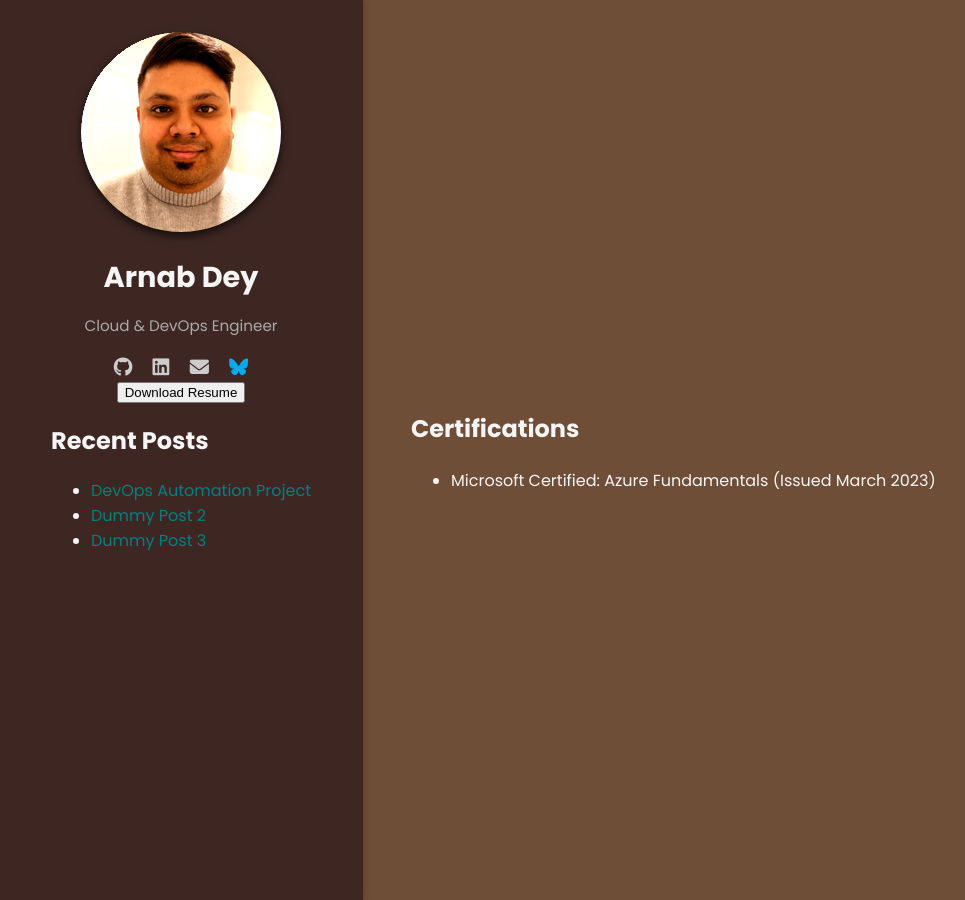
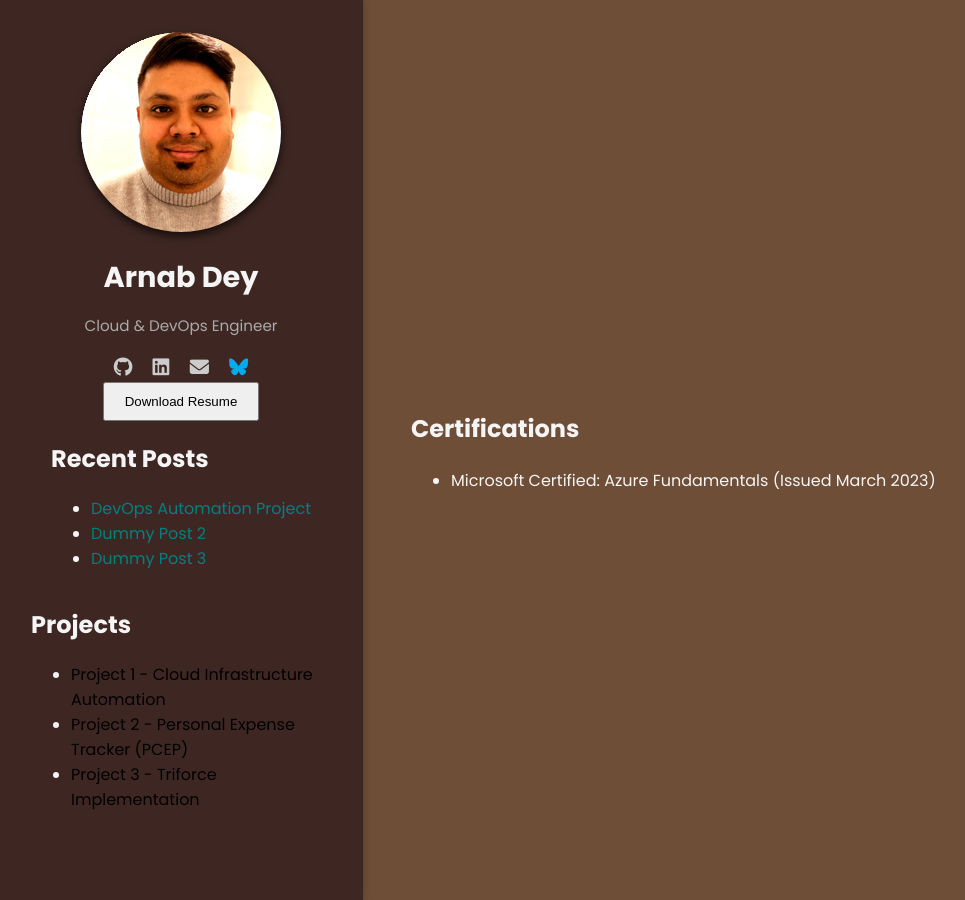
Before and after one commit to arnabdey73/arnabdey73.github.io, a Jekyll site: the page built from certifications.md, in a window 1280 px wide. Shown: the whole page, without its empty margins (1-966 px from the left). Built offline with Jekyll 4.4.1, drawn with Linux system fonts in a browser that asks for light colours; nearby versions of some CDN libraries; our own code applies the rules of GitHub Pages for plain Markdown files.

Commit message:
Moved Projects to the sidebar

```diff
--- a/_layouts/default.html
+++ b/_layouts/default.html
@@ -37,6 +37,14 @@
           <li><a href="#">Dummy Post 3</a></li>
         </ul>
       </div>
+      <div class="projects">
+        <h2>Projects</h2>
+        <ul>
+          <li><a href="https://github.com/arnabdey73/devops-python-automation-project">Project 1 - Cloud Infrastructure Automation</a></li>
+          <li><a href="https://github.com/arnabdey73/personal-expense-tracker">Project 2 - Personal Expense Tracker (PCEP)</a></li>
+          <li><a href="https://github.com/arnabdey73/triforce-first">Project 3 - Triforce Implementation</a></li>
+        </ul>
+      </div>
     </aside>
 
     <main class="content">
--- a/assets/css/style.css
+++ b/assets/css/style.css
@@ -101,3 +101,7 @@ body {
     color: #1da1f2; /* Hover effect color */
     text-decoration: underline;
   }
+
+  button.cta {
+    padding: 10px 20px;
+  }
```
